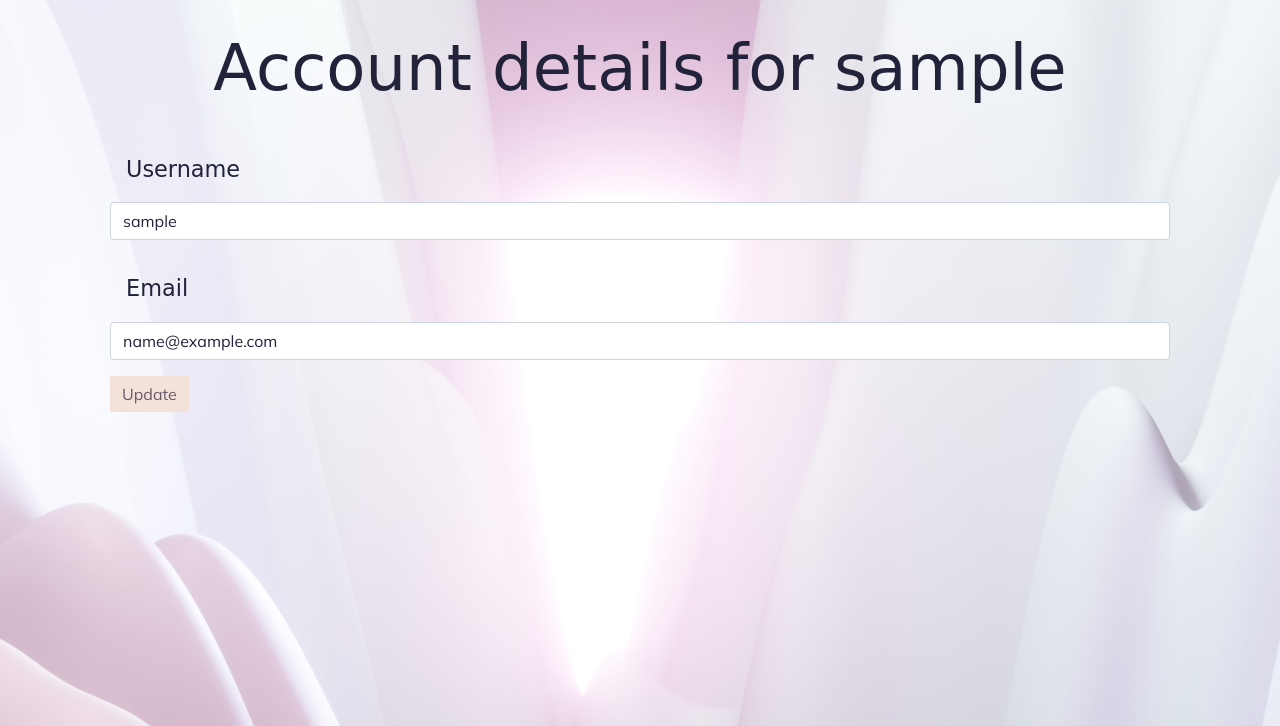
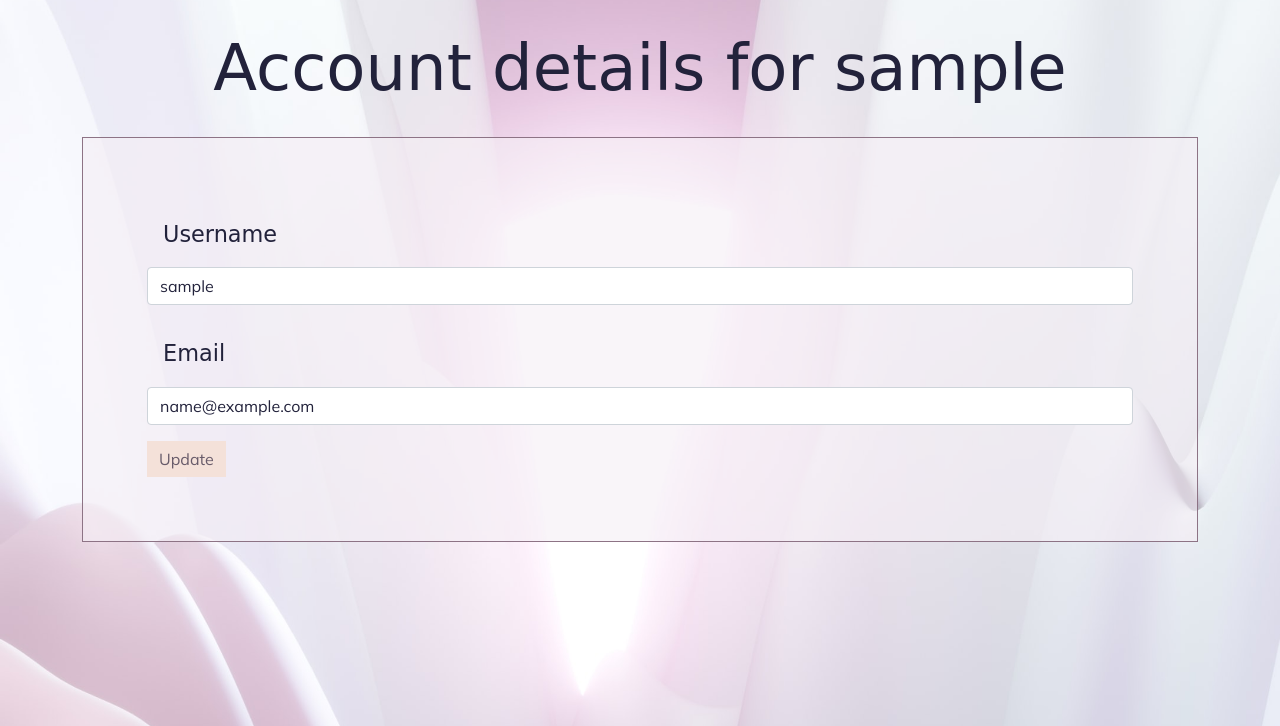
Before and after one commit to catt-tung/archetypes-flask-app, a Flask app: page /account in a window 1280 px wide. Shown: the part 74-800 px from the top of the page. Run offline with Flask 2, Linux system fonts and the light colour scheme; the visitor is signed in with stand-in values (Sample User, id 1); data comes from the database, SQL or seed files in the repository; parts of the project's set-up code (start-up, migrations or seed data) failed here and were passed over; some libraries are stand-ins or nearby versions; some web fonts are replaced.

Commit message:
Add styling for account page

```diff
--- a/myapp/templates/account.html
+++ b/myapp/templates/account.html
@@ -7,7 +7,7 @@
     </div>
 </div>
 
-<div class="container">
+<div class="container div-backdrop">
     <form method="POST" action="" enctype="multipart/form-data">
         <div class="form-group">
             {{form.hidden_tag()}}
```
